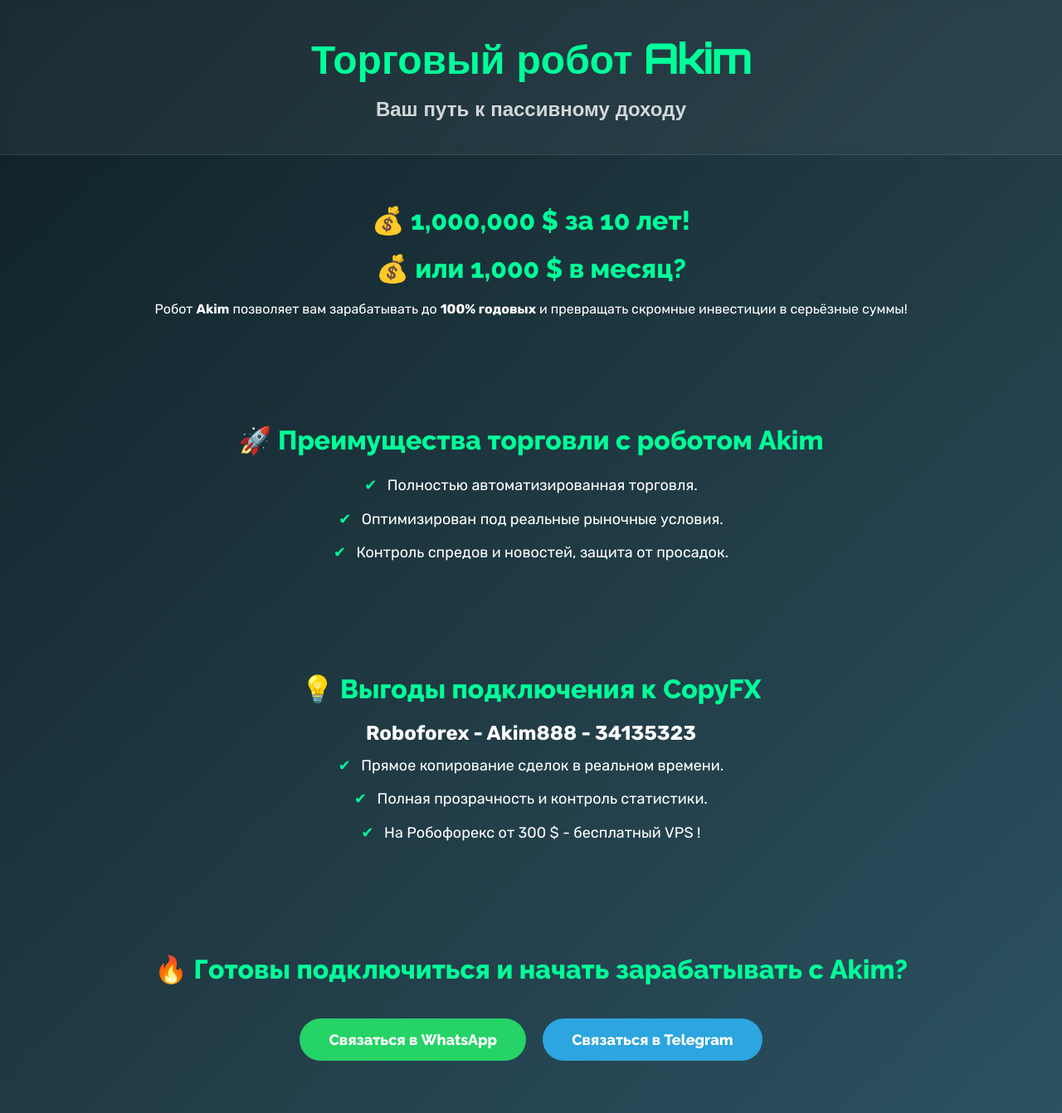
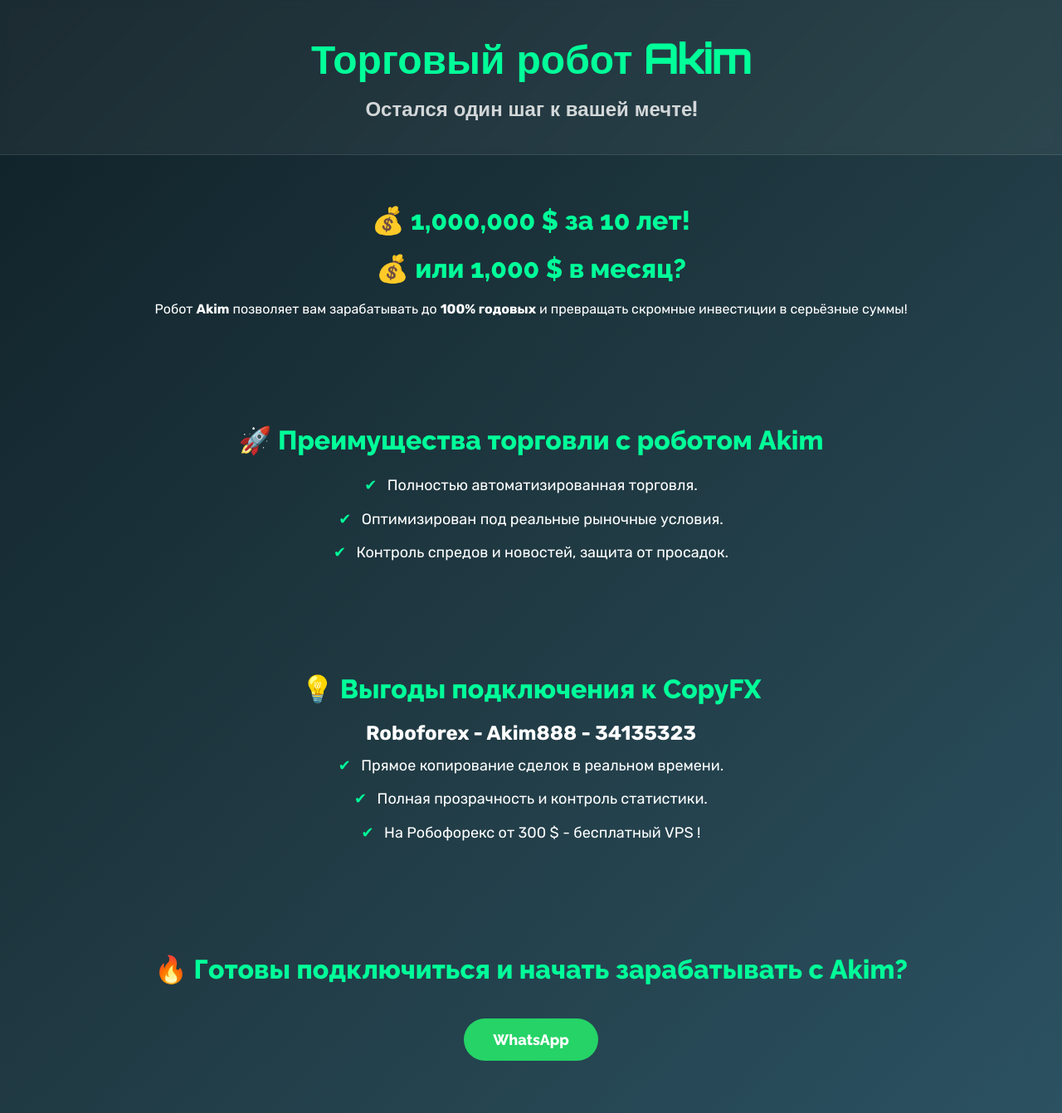
Before and after one commit to Kimand8/Akim888, a plain HTML site: page index.html in a window 1280 px wide. Shown: the top 1342 px of the page at 83% size. Drawn offline with Linux system fonts and the light colour scheme.

Commit message:
Add files via upload

```diff
--- a/index.html
+++ b/index.html
@@ -4,7 +4,7 @@
 <head>
     <meta charset="UTF-8">
     <meta name="viewport" content="width=device-width, initial-scale=1.0">
-    <title>Торговый робот Akim — Ваш путь к пассивному доходу</title>
+    <title>Торговый робот Akim — Ваш пассивный доход</title>
     <link href="https://fonts.googleapis.com/css2?family=Orbitron:wght@500&family=Rubik:wght@400;700&family=Raleway:wght@400;800&display=swap" rel="stylesheet">
     <style>
         * { margin: 0; padding: 0; box-sizing: border-box; scroll-behavior: smooth; }
@@ -78,7 +78,6 @@
             display: inline-block;
         }
         .btn-whatsapp { background: #25D366; color: white; }
-        .btn-telegram { background: #2CA5E0; color: white; }
         .btn:hover {
             transform: scale(1.05);
             background: #fff;
@@ -102,7 +101,7 @@
 
 <header>
     <h1>Торговый робот Akim</h1>
-    <h2>Ваш путь к пассивному доходу</h2>
+    <h2>Остался один шаг к вашей мечте!</h2>
 </header>
 
 <section class="section">
@@ -122,8 +121,10 @@
 
 <section class="section">
     <h2>💡 Выгоды подключения к CopyFX</h2>
-    <h1> Roboforex - Akim888 - 34135323</h1>
-    <ul>
+
+<h1> Roboforex - Akim888 - 34135323</h1>
+
+ <ul>
         <li>Прямое копирование сделок в реальном времени.</li>
         <li>Полная прозрачность и контроль статистики.</li>
         <li>На Робофорекс от 300 $ - бесплатный VPS !</li>
@@ -133,8 +134,8 @@
 <section class="section">
     <h2>🔥 Готовы подключиться и начать зарабатывать с Akim?</h2>
     <div class="cta-buttons">
-        <a class="btn btn-whatsapp" href="https://wa.me/77073790022" target="_blank">Связаться в WhatsApp</a>
-        <a class="btn btn-telegram" href="https://t.me/Akimai7_bot" target="_blank">Связаться в Telegram</a>
+
+<a class="btn btn-whatsapp" href="https://wa.me/77073790022" target="_blank">WhatsApp</a>
     </div>
 </section>
 
```
